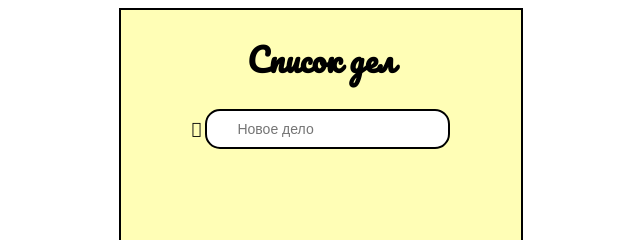
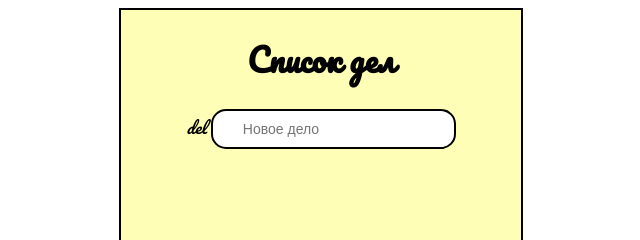
Before and after one commit to 2Drotz/to-do-list-easy-, a plain HTML site: page index.html in a window 1280 px wide. Shown: the top 240 px of the page, 319-959 px from the left. Drawn offline with Linux system fonts and the light colour scheme.

Commit message:
Update index.html

```diff
--- a/index.html
+++ b/index.html
@@ -13,7 +13,7 @@
    <div class="container">
       <h1>Список дел</h1>
       <div class="entry">
-         <i id="eraser" class="fa-solid fa-pencil-slash"></i>
+         <i id="eraser">del</i>
          <input id="input" placeholder="Новое дело" type="text">
       </div>
       <div class="allList">
```
